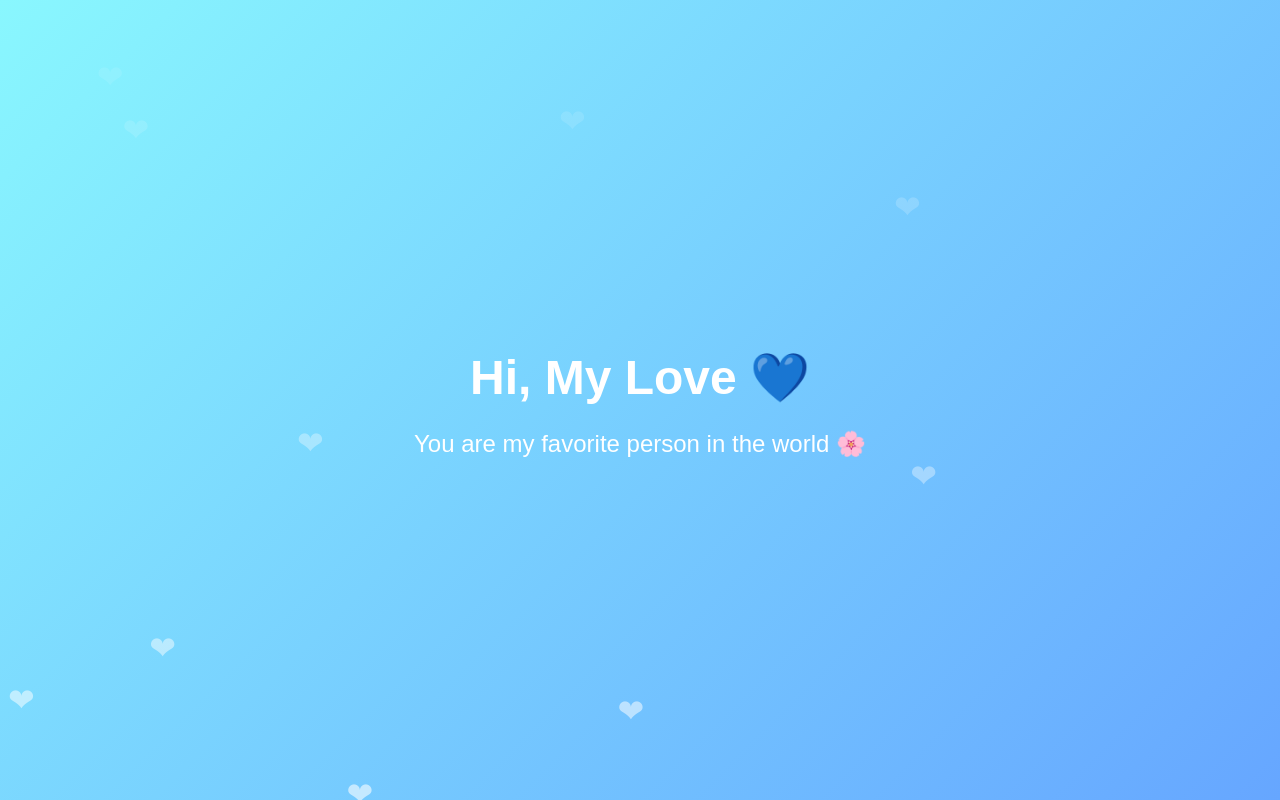
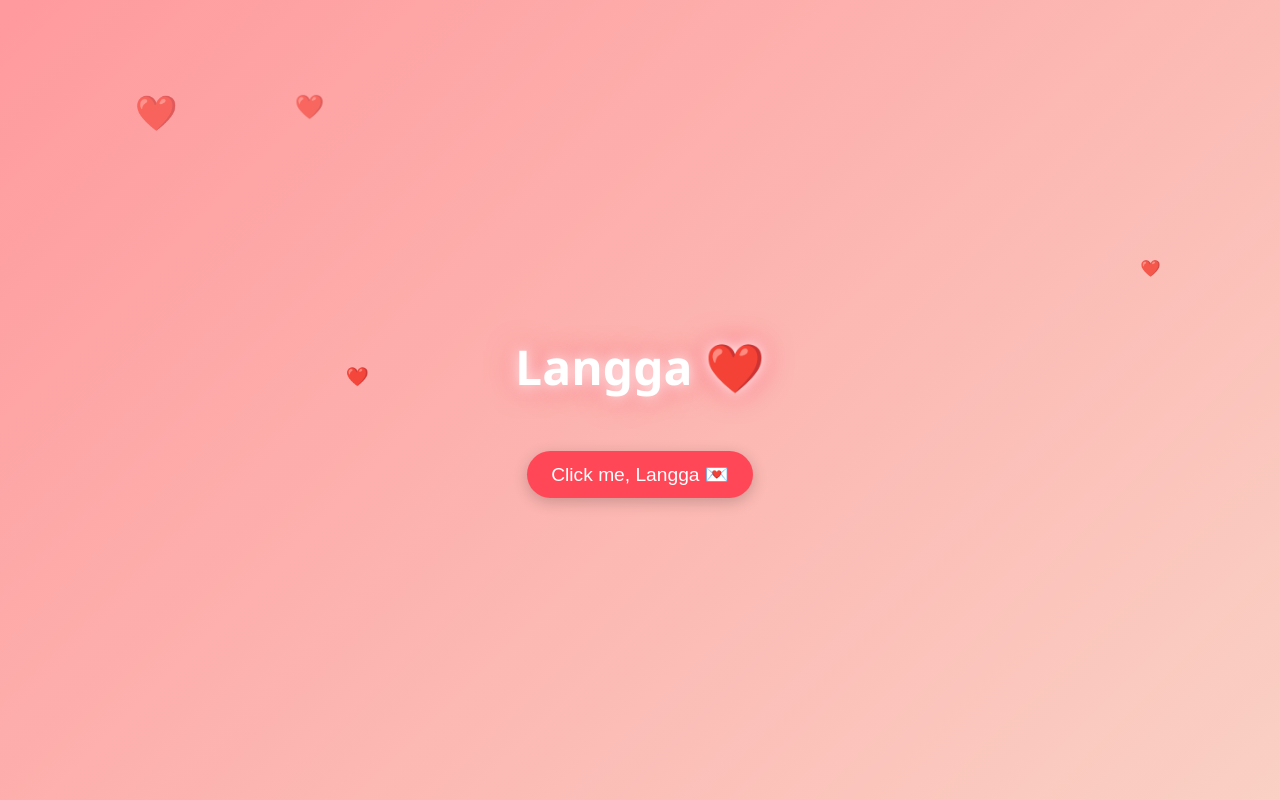
Before and after one commit to bryanfreudrodriguez24-lgtm/lannga, a plain HTML site: page index.html in a window 1280 px wide. Drawn offline with Linux system fonts and the light colour scheme.

Commit message:
Update index.html

```diff
--- a/index.html
+++ b/index.html
@@ -3,68 +3,159 @@
 <head>
   <meta charset="UTF-8">
   <meta name="viewport" content="width=device-width, initial-scale=1.0">
-  <title>For My Love ❤️</title>
+  <title>For My Langga ❤️</title>
   <style>
     body {
       margin: 0;
-      padding: 0;
+      height: 100vh;
       display: flex;
       justify-content: center;
       align-items: center;
-      height: 100vh;
-      background: linear-gradient(135deg, #89f7fe, #66a6ff);
-      font-family: 'Poppins', sans-serif;
+      flex-direction: column;
+      background: linear-gradient(135deg, #ff9a9e, #fad0c4);
+      font-family: 'Segoe UI', Tahoma, Geneva, Verdana, sans-serif;
+      overflow: hidden;
       color: white;
       text-align: center;
-      overflow: hidden;
     }
+
     h1 {
-      font-size: 3rem;
-      margin-bottom: 0.5rem;
+      font-size: 3em;
+      text-shadow: 0 0 10px #fff, 0 0 20px #ff6b81;
+      animation: glow 2s ease-in-out infinite alternate;
     }
-    p {
-      font-size: 1.5rem;
+
+    @keyframes glow {
+      from { text-shadow: 0 0 10px #fff, 0 0 20px #ff6b81; }
+      to { text-shadow: 0 0 20px #fff, 0 0 40px #ff4757; }
     }
-    .hearts {
-      position: absolute;
-      width: 100%;
-      height: 100%;
-      top: 0;
-      left: 0;
-      overflow: hidden;
-      z-index: -1;
+
+    button {
+      margin-top: 20px;
+      padding: 12px 24px;
+      font-size: 1.2em;
+      border: none;
+      border-radius: 25px;
+      background: #ff4757;
+      color: white;
+      cursor: pointer;
+      box-shadow: 0 4px 15px rgba(0,0,0,0.2);
+      transition: transform 0.2s;
     }
+
+    button:hover {
+      transform: scale(1.1);
+      background: #e84118;
+    }
+
+    #message {
+      margin-top: 20px;
+      font-size: 1.4em;
+      font-weight: bold;
+      display: none;
+      white-space: pre-line;
+    }
+
     .heart {
       position: absolute;
-      color: rgba(255, 255, 255, 0.6);
-      font-size: 2rem;
-      animation: floatUp 6s linear infinite;
+      color: red;
+      font-size: 20px;
+      animation: float 6s linear infinite;
+      opacity: 0.8;
     }
-    @keyframes floatUp {
-      from { transform: translateY(100vh); opacity: 1; }
-      to { transform: translateY(-10vh); opacity: 0; }
+
+    @keyframes float {
+      0% { transform: translateY(0) scale(1); opacity: 1; }
+      100% { transform: translateY(-100vh) scale(1.5); opacity: 0; }
+    }
+
+    /* Hide YouTube iframe */
+    #ytplayer {
+      display: none;
     }
   </style>
 </head>
 <body>
-  <div>
-    <h1>Hi, My Love 💙</h1>
-    <p>You are my favorite person in the world 🌸</p>
-  </div>
+  <h1>Langga ❤️</h1>
+  <button onclick="showMessage()">Click me, Langga 💌</button>
+  <div id="message"></div>
 
-  <div class="hearts" id="hearts"></div>
+  <!-- Hidden YouTube player -->
+  <iframe id="ytplayer" type="text/html" width="0" height="0"
+    src="https://www.youtube.com/embed/TjEbuWP3hjg?enablejsapi=1&controls=0"
+    frameborder="0"></iframe>
 
   <script>
-    function createHeart() {
-      const heart = document.createElement('div');
-      heart.classList.add('heart');
-      heart.textContent = '❤';
-      heart.style.left = Math.random() * 100 + 'vw';
-      heart.style.animationDuration = (3 + Math.random() * 3) + 's';
-      document.getElementById('hearts').appendChild(heart);
-      setTimeout(() => heart.remove(), 6000);
+    const messageText = "Thank you, Langga, for your patience in waiting for me while I’m busy with my exams. 💙 I’m so grateful for your constant support and for always cheering me up whenever I feel down about school. 🌹 Your love means everything to me, and I couldn’t do this without you. ❤️";
+
+    let player;
+    function onYouTubeIframeAPIReady() {
+      player = new YT.Player('ytplayer', {
+        events: {
+          'onReady': onPlayerReady
+        }
+      });
     }
-    setInterval(createHeart, 500);
+
+    function onPlayerReady(event) {
+      // do nothing until button is clicked
+    }
+
+    function showMessage() {
+      const messageDiv = document.getElementById("message");
+      messageDiv.style.display = "block";
+      messageDiv.innerHTML = "";
+
+      let i = 0;
+      function typingEffect() {
+        if (i < messageText.length) {
+          messageDiv.innerHTML += messageText.charAt(i);
+          i++;
+          setTimeout(typingEffect, 50);
+        }
+      }
+      typingEffect();
+
+      // Burst of hearts
+      for (let j = 0; j < 20; j++) {
+        createHeart(true);
+      }
+
+      // Play music softly and fade out after 3 minutes
+      if (player && player.playVideo) {
+        player.setVolume(20); // start soft
+        player.playVideo();
+
+        setTimeout(() => {
+          let fade = setInterval(() => {
+            let currentVolume = player.getVolume();
+            if (currentVolume > 0) {
+              player.setVolume(currentVolume - 1);
+            } else {
+              clearInterval(fade);
+            }
+          }, 300); // fade out smoothly
+        }, 180000); // start fade after 3 minutes
+      }
+    }
+
+    function createHeart(burst = false) {
+      const heart = document.createElement("div");
+      heart.classList.add("heart");
+      heart.innerHTML = "❤️";
+      heart.style.left = Math.random() * 100 + "vw";
+      heart.style.fontSize = Math.random() * 20 + 15 + "px";
+      heart.style.animationDuration = burst ? (2 + Math.random() * 2) + "s" : (4 + Math.random() * 3) + "s";
+      document.body.appendChild(heart);
+
+      setTimeout(() => {
+        heart.remove();
+      }, 6000);
+    }
+
+    setInterval(createHeart, 700);
   </script>
+
+  <script src="https://www.youtube.com/iframe_api"></script>
 </body>
 </html>
```
